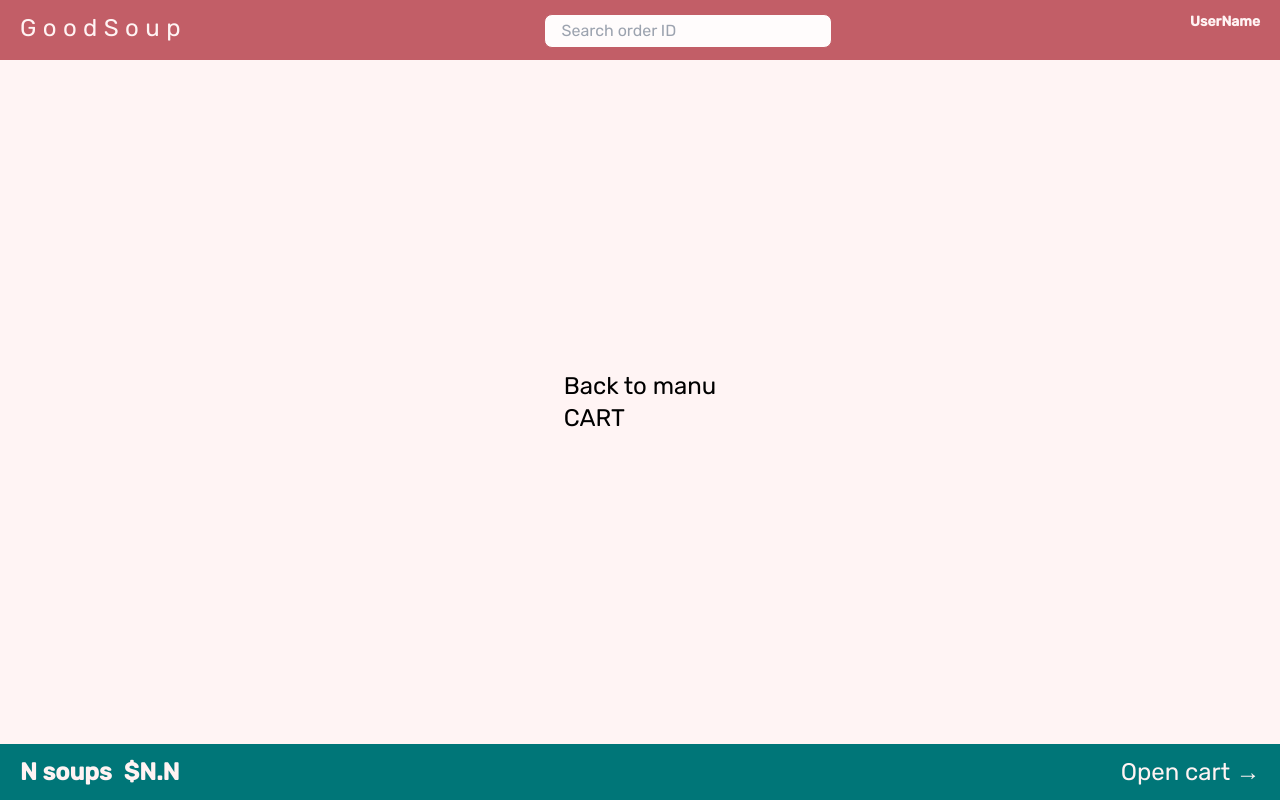
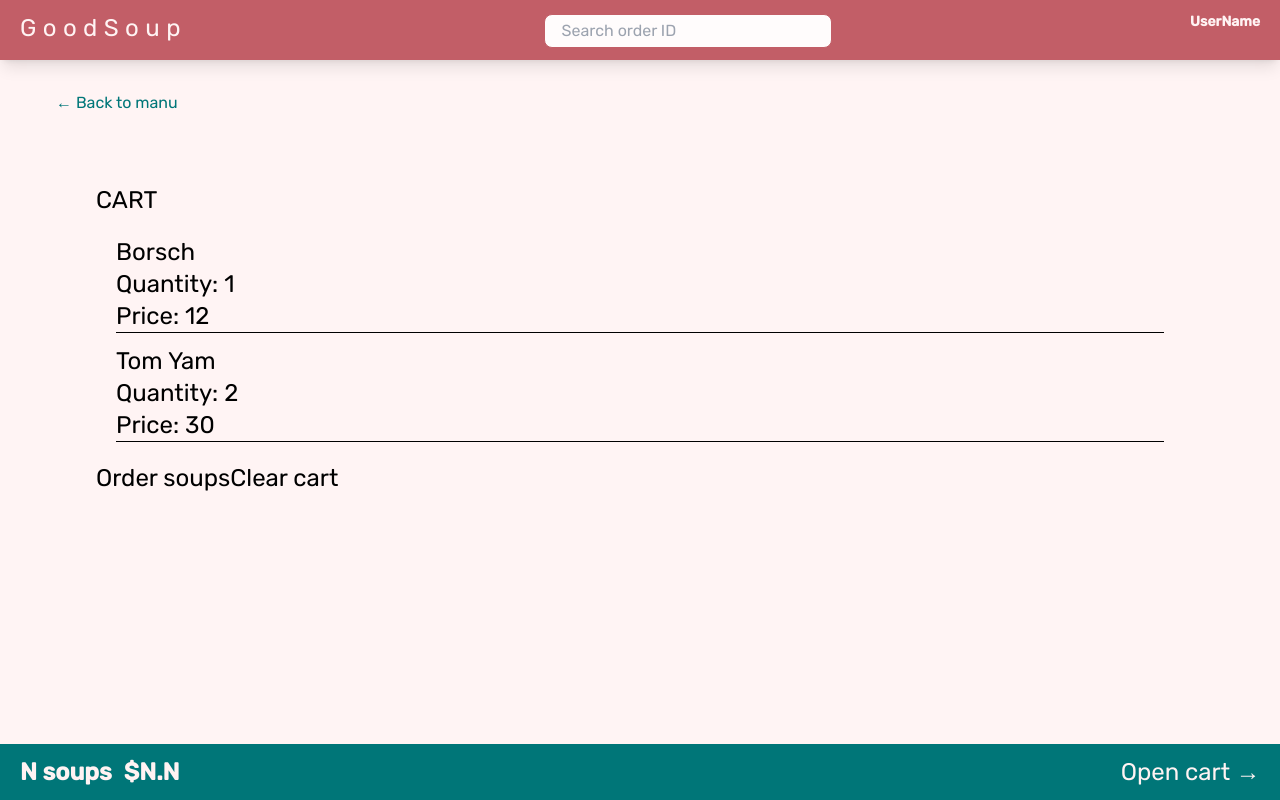
Before and after one commit to myrahkis/good-soup-shop, a React (Vite) app: page /cart in a window 1280 px wide. Built offline with nearby package versions, Linux system fonts and the light colour scheme.

Commit message:
started working on cart

```diff
--- a/src/features/cart/Cart.jsx
+++ b/src/features/cart/Cart.jsx
@@ -1,10 +1,43 @@
 import { Link } from "react-router-dom";
+import CartItem from "../cart/CartItem";
+
+const fakeCart = [
+  {
+    id: 6,
+    name: "Borsch",
+    quantity: 1,
+    unitPrice: 12,
+    totalPrice: 12,
+  },
+  {
+    id: 2,
+    name: "Tom Yam",
+    quantity: 2,
+    unitPrice: 15,
+    totalPrice: 30,
+  },
+];
 
 function Cart() {
+  const cart = fakeCart;
+
   return (
-    <div>
-      <Link to="/menu">Back to manu</Link>
-      <h1>CART</h1>
+    <div className="px-14 py-6">
+      <Link to="/menu" className="text-base text-emphasis-color">
+        &larr; Back to manu
+      </Link>
+      <div className="p-10">
+        <h1 className="mt-7">CART</h1>
+        <ul className="flex flex-col gap-3 p-5">
+          {cart.map((item) => (
+            <CartItem key={item.id} item={item} />
+          ))}
+        </ul>
+        <div>
+          <button>Order soups</button>
+          <button>Clear cart</button>
+        </div>
+      </div>
     </div>
   );
 }
--- a/src/features/cart/CartItem.jsx
+++ b/src/features/cart/CartItem.jsx
@@ -1,9 +1,13 @@
-function CartItem() {
-    return (
-      <div>
-        <h1>CART ITEM</h1>
-      </div>
-    );
-  }
+/* eslint-disable react/prop-types */
+function CartItem({ item }) {
+  const { name, quantity, totalPrice } = item;
+  return (
+    <li className="border-b">
+      <h4>{name}</h4>
+      <p>Quantity: {quantity}</p>
+      <p>Price: {totalPrice}</p>
+    </li>
+  );
+}
 
-  export default CartItem;
+export default CartItem;
--- a/src/features/menu/Menu.jsx
+++ b/src/features/menu/Menu.jsx
@@ -7,7 +7,7 @@ function Menu() {
 
   // console.log(menu);
   return (
-    <ul className="grid grid-cols-4 gap-y-12 gap-x-11 px-20 py-10 mt-[60rem] mb-4">
+    <ul className="grid grid-cols-4 gap-y-12 gap-x-11 px-36 py-12">
       {menu.map((soup) => (
         <MenuItem key={soup.idMeal} soup={soup} />
       ))}
--- a/src/features/user/CreateUser.jsx
+++ b/src/features/user/CreateUser.jsx
@@ -12,7 +12,7 @@ function CreateUser() {
         value={name}
         onChange={(e) => setName(e.target.value)}
         placeholder="Jane Doe"
-        className="input text-lg"
+        className={`input text-lg ${name === "" && 'mb-[3.75rem]'}`}
       />
       {name !== "" && (
         <div>
--- a/src/ui/AppLayout.jsx
+++ b/src/ui/AppLayout.jsx
@@ -13,7 +13,7 @@ function AppLayout() {
     <div className="grid h-screen grid-rows-[auto_1fr_auto] text-2xl">
       {isLoading && <Loader />}
       <Header />
-      <main className="flex items-center justify-center overflow-y-scroll">
+      <main className="overflow-y-auto">
         <Outlet />
       </main>
       <CartOverview />
--- a/src/ui/Header.jsx
+++ b/src/ui/Header.jsx
@@ -4,7 +4,7 @@ import UserName from "../features/user/UserName";
 
 function Header() {
   return (
-    <header className="flex flex-row justify-between bg-main-color px-5 py-3 text-light-text-color">
+    <header className="flex flex-row justify-between bg-main-color px-5 py-3 text-light-text-color shadow-lg">
       <Link to="/" className="tracking-[0.4rem]">
         GoodSoup
       </Link>
--- a/src/ui/Home.jsx
+++ b/src/ui/Home.jsx
@@ -2,7 +2,7 @@ import CreateUser from "../features/user/CreateUser";
 
 function Home() {
   return (
-    <div className="min-h-60">
+    <div className="flex h-full flex-col justify-center">
       <h1 className="mb-4 text-center text-4xl font-semibold uppercase text-emphasis-color">
         The best soups.
         <br />
```
